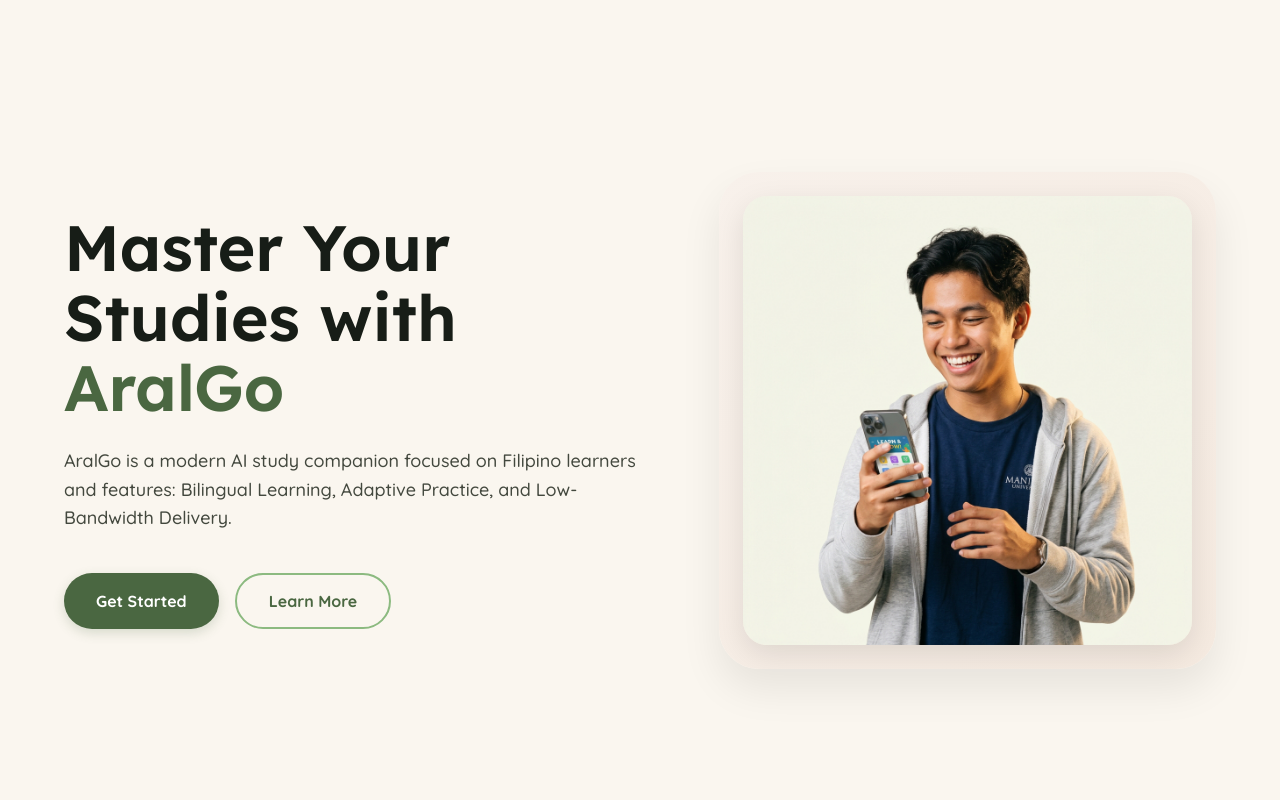
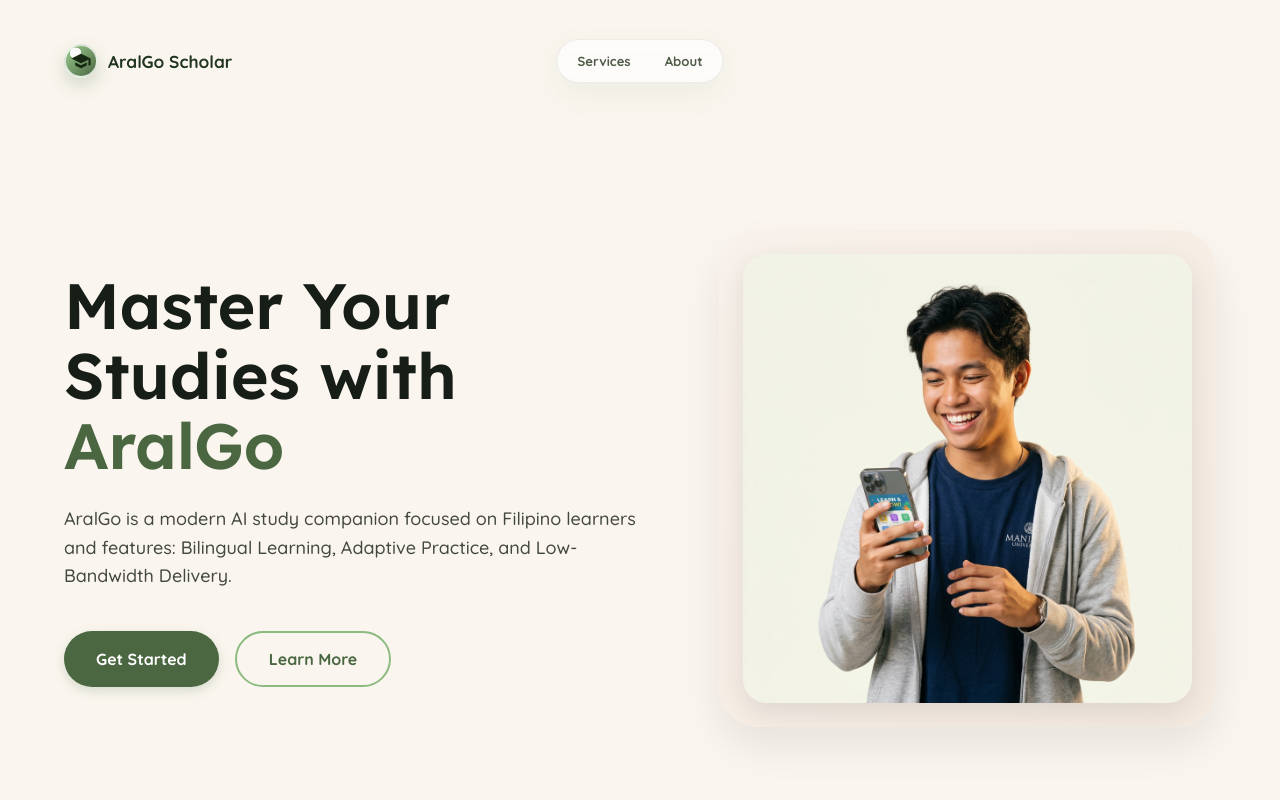
Before and after one commit to hornley/AralGo, a Next.js app: page / in a window 1280 px wide. Shown: the top 800 px of the page. Built offline with nearby package versions, Linux system fonts and the light colour scheme.

Commit message:
Add landing navigation bar to homepage

```diff
--- a/app/home.module.css
+++ b/app/home.module.css
@@ -10,6 +10,104 @@
   max-width: 1200px;
   margin: 0 auto;
   padding: 0 24px;
+}
+
+.topbar {
+  position: sticky;
+  top: 0;
+  z-index: 10;
+  background-color: rgba(250, 246, 239, 0.72);
+  backdrop-filter: blur(18px);
+}
+
+.topbarInner {
+  position: relative;
+  display: flex;
+  align-items: center;
+  min-height: 58px;
+  max-width: 1200px;
+  margin: 0 auto;
+  padding: 0 24px;
+}
+
+.brand {
+  display: inline-flex;
+  align-items: center;
+  gap: 10px;
+  color: #22351F;
+  font-size: 1.08rem;
+  font-weight: 800;
+  text-decoration: none;
+}
+
+.brandMark {
+  display: inline-flex;
+  align-items: center;
+  justify-content: center;
+  width: 34px;
+  height: 34px;
+  border-radius: 50%;
+  background:
+    radial-gradient(circle at 32% 24%, rgba(255, 255, 255, 0.95) 0 18%, transparent 19%),
+    linear-gradient(135deg, #9BCB8F 0%, #4A6741 100%);
+  color: #172812;
+  border: 2px solid rgba(255, 255, 255, 0.78);
+  box-shadow: 0 8px 18px rgba(74, 103, 65, 0.22);
+}
+
+.brandMark span {
+  font-size: 20px;
+  font-variation-settings: "FILL" 1, "wght" 700;
+}
+
+.brandText {
+  color: #22351F;
+  letter-spacing: 0;
+  text-shadow: 0 1px 0 rgba(255, 255, 255, 0.7);
+}
+
+.topnav {
+  position: absolute;
+  left: 50%;
+  display: flex;
+  align-items: center;
+  gap: 6px;
+  padding: 6px;
+  border: 1px solid rgba(74, 103, 65, 0.1);
+  border-radius: 999px;
+  background-color: rgba(255, 255, 255, 0.62);
+  box-shadow: 0 10px 30px rgba(74, 103, 65, 0.08);
+  transform: translateX(-50%);
+}
+
+.topnavLink {
+  color: #4F5A49;
+  padding: 7px 14px;
+  border-radius: 999px;
+  font-size: 0.82rem;
+  font-weight: 700;
+  text-decoration: none;
+  transition: background-color 0.2s ease, color 0.2s ease, transform 0.2s ease;
+}
+
+.topnavLink:hover {
+  background-color: #EAF0E5;
+  color: #4A6741;
+  transform: translateY(-1px);
+}
+
+@media (max-width: 640px) {
+  .topbarInner {
+    flex-direction: column;
+    justify-content: center;
+    gap: 8px;
+    min-height: 82px;
+  }
+
+  .topnav {
+    position: static;
+    transform: none;
+  }
 }
 
 /* Hero Section */
--- /dev/null
+++ b/app/landing-nav.tsx
@@ -0,0 +1,46 @@
+'use client';
+
+import Link from 'next/link';
+import { useSyncExternalStore } from 'react';
+import { loadStudySetup } from '@/lib/study/study-setup';
+import styles from './home.module.css';
+
+export function LandingNav() {
+  const hasAnsweredOnboarding = useSyncExternalStore(
+    subscribeToStorage,
+    getOnboardingSnapshot,
+    getServerSnapshot,
+  );
+
+  return (
+    <nav className={styles.topnav} aria-label="Landing page navigation">
+      {hasAnsweredOnboarding ? (
+        <Link href="/home" className={styles.topnavLink}>
+          Home
+        </Link>
+      ) : null}
+      <Link href="#services" className={styles.topnavLink}>
+        Services
+      </Link>
+      <Link href="#about" className={styles.topnavLink}>
+        About
+      </Link>
+    </nav>
+  );
+}
+
+function subscribeToStorage(onStoreChange: () => void) {
+  window.addEventListener('storage', onStoreChange);
+
+  return () => {
+    window.removeEventListener('storage', onStoreChange);
+  };
+}
+
+function getOnboardingSnapshot() {
+  return Boolean(loadStudySetup());
+}
+
+function getServerSnapshot() {
+  return false;
+}
--- a/app/page.tsx
+++ b/app/page.tsx
@@ -1,10 +1,22 @@
 import Image from 'next/image';
 import Link from 'next/link';
+import { LandingNav } from './landing-nav';
 import styles from './home.module.css';
 
 export default function HomePage() {
   return (
     <main className={styles.main}>
+      <header className={styles.topbar}>
+        <div className={styles.topbarInner}>
+          <Link href="/" className={styles.brand}>
+            <span className={styles.brandMark} aria-hidden="true">
+              <span className="material-symbols-outlined">school</span>
+            </span>
+            <span className={styles.brandText}>AralGo Scholar</span>
+          </Link>
+          <LandingNav />
+        </div>
+      </header>
 
       {/* Hero Section */}
       <section className={styles.container}>
@@ -40,7 +52,7 @@
       </section>
 
       {/* Services Section */}
-      <section className={styles.servicesSection}>
+      <section id="services" className={styles.servicesSection}>
         <div className={styles.container}>
           <div className={styles.servicesHeader}>
             <div className={styles.servicesTag}>
@@ -94,7 +106,7 @@
       </section>
 
       {/* Info Section */}
-      <section className={styles.infoSection}>
+      <section id="about" className={styles.infoSection}>
         <div className={styles.container}>
           <div className={styles.infoContent}>
             <div className={styles.infoImageWrapper}>
```
